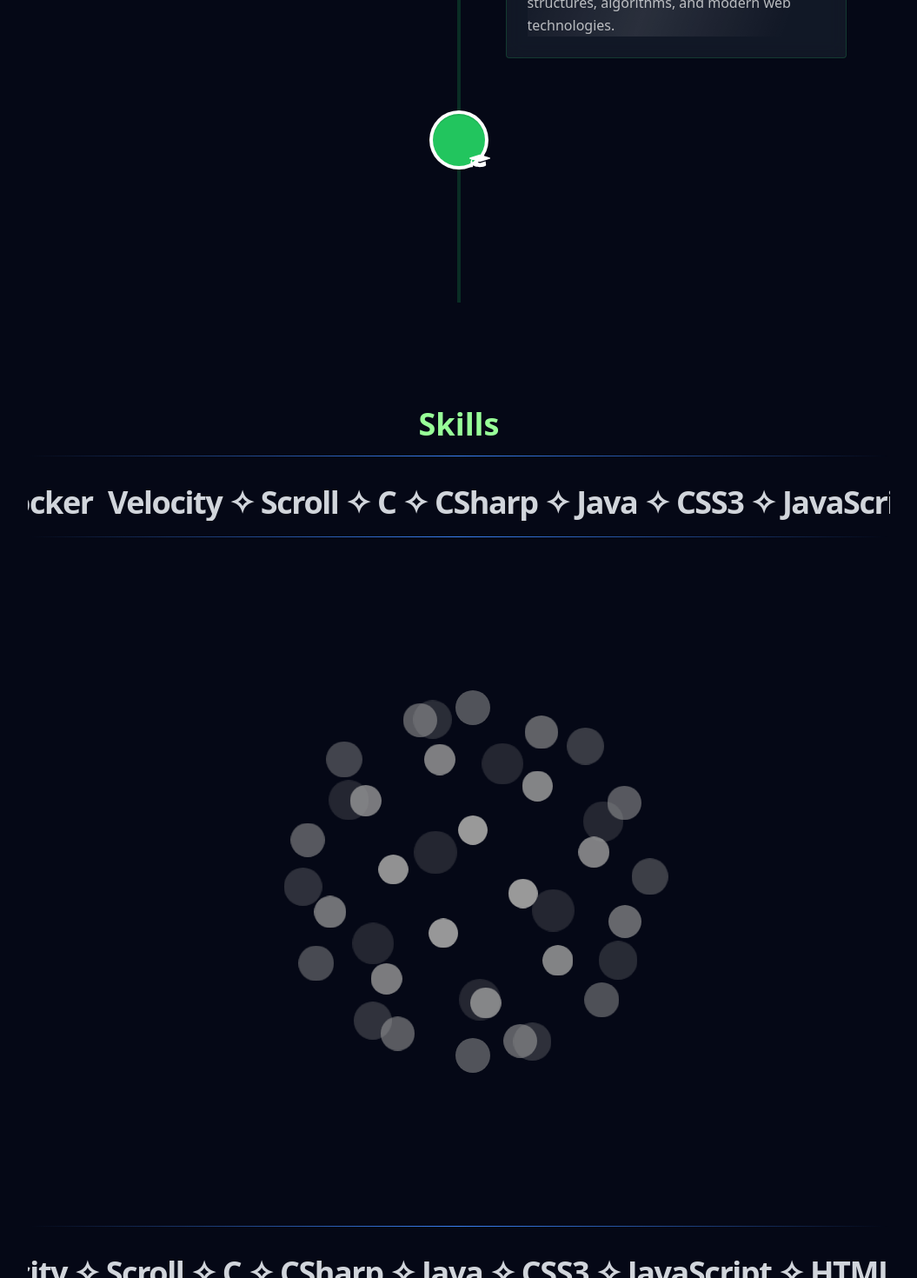
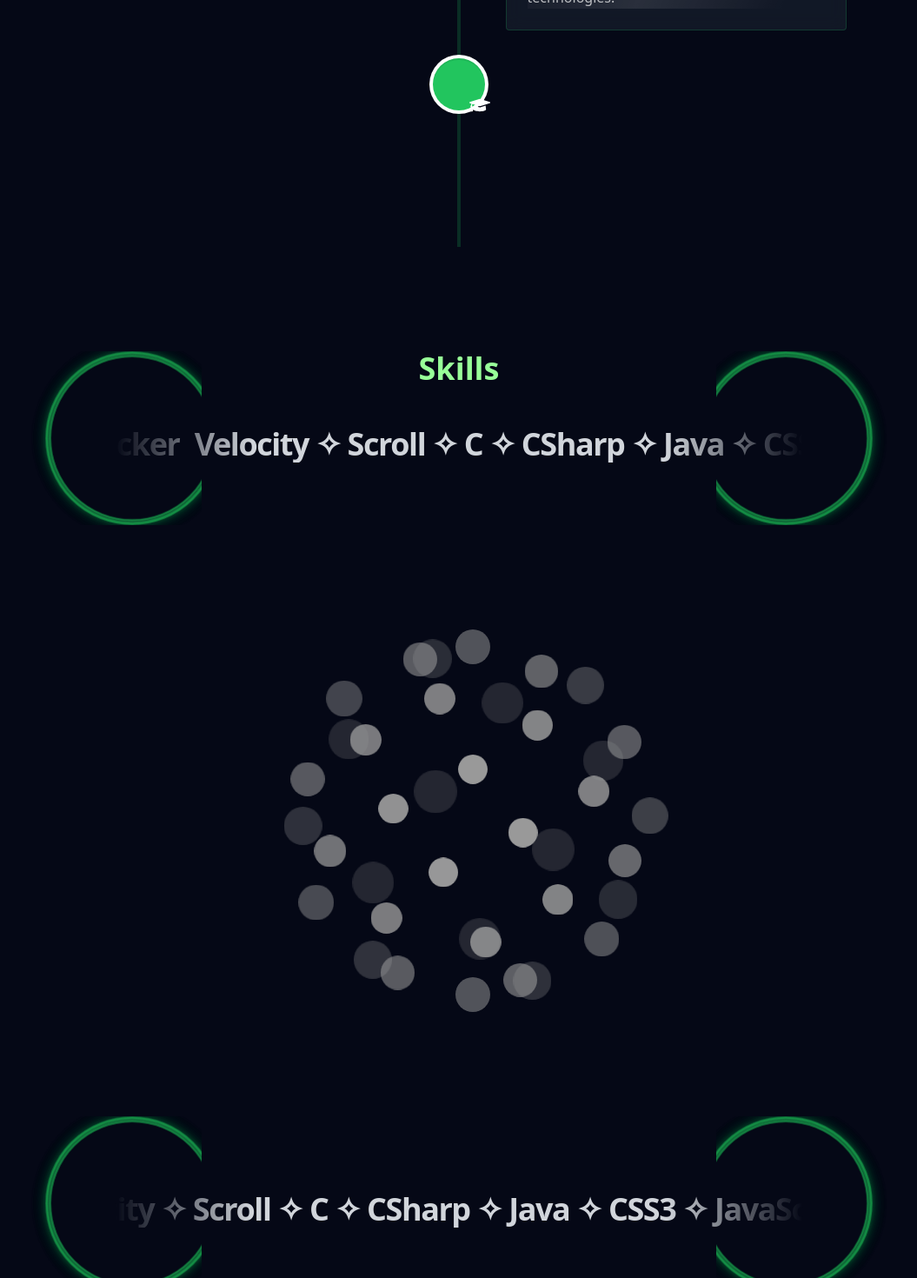
Before and after one commit to lord-rudra0/My-Portfolio, a React (Vite) app: page /about in a window 1280 px wide. Shown: the part 1080-2550 px from the top of the page at 87% size, without its empty margins (112-1167 px from the left). Built offline with nearby package versions, Linux system fonts and the light colour scheme.

Commit message:
circle added

```diff
--- a/src/components/Education.jsx
+++ b/src/components/Education.jsx
@@ -1,11 +1,24 @@
 import { VerticalTimeline, VerticalTimelineElement } from 'react-vertical-timeline-component';
 import 'react-vertical-timeline-component/style.min.css';
-import { motion } from 'framer-motion';
+import { motion, useScroll, useTransform } from 'framer-motion';
 import { FaGraduationCap } from 'react-icons/fa';
-import { useTheme } from '../context/ThemeContext'; // Import your theme context
+import { useTheme } from '../context/ThemeContext';
+import { useRef } from 'react';
 
 const Education = () => {
-  const { theme } = useTheme(); // Get current theme
+  const { theme } = useTheme();
+  const containerRef = useRef(null);
+
+  // Scroll animations setup
+  const { scrollYProgress } = useScroll({
+    target: containerRef,
+    offset: ["start end", "end start"]
+  });
+
+  // Transform values for scroll animations
+  const opacity = useTransform(scrollYProgress, [0, 0.2], [0, 1]);
+  const scale = useTransform(scrollYProgress, [0, 0.2], [0.8, 1]);
+  const y = useTransform(scrollYProgress, [0, 0.2], [100, 0]);
 
   // Define colors based on theme
   const colors = {
@@ -39,10 +52,39 @@ const Education = () => {
     backdropFilter: 'blur(10px)'
   };
 
+  // Animation variants for timeline elements
+  const cardVariants = {
+    hidden: { opacity: 0, y: 50 },
+    visible: {
+      opacity: 1,
+      y: 0,
+      transition: {
+        duration: 0.8,
+        ease: "easeOut"
+      }
+    }
+  };
+
+  const iconVariants = {
+    hidden: { scale: 0, rotate: -180 },
+    visible: {
+      scale: 1,
+      rotate: 0,
+      transition: {
+        duration: 0.8,
+        ease: "easeOut"
+      }
+    }
+  };
+
   return (
     <motion.div
-      initial="hidden"
-      animate="visible"
+      ref={containerRef}
+      style={{
+        opacity,
+        scale,
+        y
+      }}
       className="py-10"
     >
       <VerticalTimeline animate={true} lineColor={colors.border}>
@@ -55,6 +97,10 @@ const Education = () => {
           iconStyle={{ background: colors.icon, color: '#fff' }}
           icon={
             <motion.div
+              variants={iconVariants}
+              initial="hidden"
+              whileInView="visible"
+              viewport={{ once: true }}
               whileHover={{ rotate: 360 }}
               transition={{ duration: 0.8, ease: "easeInOut" }}
               className="w-full h-full flex items-center justify-center"
@@ -64,8 +110,11 @@ const Education = () => {
           }
         >
           <motion.div
+            variants={cardVariants}
+            initial="hidden"
+            whileInView="visible"
+            viewport={{ once: true }}
             whileHover={{ scale: 1.02 }}
-            transition={{ type: "spring", stiffness: 400, damping: 10 }}
             className="relative overflow-hidden group"
           >
             <h3 className="vertical-timeline-element-title text-xl font-bold" style={{ color: colors.text }}>
@@ -96,6 +145,10 @@ const Education = () => {
           iconStyle={{ background: colors.icon, color: '#fff' }}
           icon={
             <motion.div
+              variants={iconVariants}
+              initial="hidden"
+              whileInView="visible"
+              viewport={{ once: true }}
               whileHover={{ rotate: 360 }}
               transition={{ duration: 0.8, ease: "easeInOut" }}
               className="w-full h-full flex items-center justify-center"
@@ -105,8 +158,11 @@ const Education = () => {
           }
         >
           <motion.div
+            variants={cardVariants}
+            initial="hidden"
+            whileInView="visible"
+            viewport={{ once: true }}
             whileHover={{ scale: 1.02 }}
-            transition={{ type: "spring", stiffness: 400, damping: 10 }}
             className="relative overflow-hidden group"
           >
             <h3 className="vertical-timeline-element-title text-xl font-bold" style={{ color: colors.text }}>
@@ -128,7 +184,7 @@ const Education = () => {
           </motion.div>
         </VerticalTimelineElement>
 
-        {/* Full Stack Web Development - Make this the last education entry */}
+        {/* Full Stack Web Development */}
         <VerticalTimelineElement
           className="vertical-timeline-element--education"
           contentStyle={timelineElementStyle}
@@ -137,6 +193,10 @@ const Education = () => {
           iconStyle={{ background: colors.icon, color: '#fff' }}
           icon={
             <motion.div
+              variants={iconVariants}
+              initial="hidden"
+              whileInView="visible"
+              viewport={{ once: true }}
               whileHover={{ rotate: 360 }}
               transition={{ duration: 0.8, ease: "easeInOut" }}
               className="w-full h-full flex items-center justify-center"
@@ -146,8 +206,11 @@ const Education = () => {
           }
         >
           <motion.div
+            variants={cardVariants}
+            initial="hidden"
+            whileInView="visible"
+            viewport={{ once: true }}
             whileHover={{ scale: 1.02 }}
-            transition={{ type: "spring", stiffness: 400, damping: 10 }}
             className="relative overflow-hidden group"
           >
             <h3 className="vertical-timeline-element-title text-xl font-bold" style={{ color: colors.text }}>
@@ -168,21 +231,6 @@ const Education = () => {
             />
           </motion.div>
         </VerticalTimelineElement>
-
-        {/* Final dot - make this the very last element with isLast prop */}
-        {/* <VerticalTimelineElement
-          iconStyle={{ background: 'rgb(22, 163, 74)', color: '#fff' }}
-          icon={
-            <motion.div
-              whileHover={{ rotate: 360 }}
-              transition={{ duration: 0.8, ease: "easeInOut" }}
-              className="w-full h-full flex items-center justify-center"
-            >
-              <FaGraduationCap className="text-2xl" />
-            </motion.div>
-          }
-          isLast={true}
-        /> */}
       </VerticalTimeline>
 
       <style>
@@ -196,6 +244,12 @@ const Education = () => {
           .vertical-timeline-element:last-child .vertical-timeline-element-icon {
             margin-bottom: 0;
           }
+          .vertical-timeline-element {
+            margin: 2em 0;
+          }
+          .vertical-timeline.vertical-timeline--animate .vertical-timeline-element-content.is-hidden {
+            visibility: visible !important;
+          }
         `}
       </style>
     </motion.div>
--- a/src/components/magicui/scroll-based-velocity.jsx
+++ b/src/components/magicui/scroll-based-velocity.jsx
@@ -95,6 +95,7 @@ export function VelocityScroll({ defaultVelocity = 5, numRows = 2, children, cla
       )}
       {...props}
     >
+      {/* Remove the default gradient overlays */}
       {Array.from({ length: numRows }).map((_, i) => (
         <ParallaxText key={i} baseVelocity={defaultVelocity * (i % 2 === 0 ? 1 : -1)}>
           {children}
--- a/src/pages/About.jsx
+++ b/src/pages/About.jsx
@@ -18,6 +18,75 @@ const sectionVariants = {
   }
 };
 
+// Add this new CSS at the top of your About.jsx or in your styles
+const tunnelStyle = `
+  .tunnel-container {
+    position: relative;
+    width: 100%;
+    overflow: hidden;
+  }
+
+  .tunnel-entrance {
+    position: absolute;
+    top: 0;
+    bottom: 0;
+    width: 250px;
+    z-index: 20;
+    pointer-events: none;
+  }
+
+  .tunnel-left {
+    left: 0;
+    background: radial-gradient(
+      ellipse at left,
+      var(--color-primary) 0%,
+      var(--color-primary) 40%,
+      transparent 70%
+    );
+    transform-origin: left;
+    animation: tunnelPulseLeft 3s ease-in-out infinite;
+  }
+
+  .tunnel-right {
+    right: 0;
+    background: radial-gradient(
+      ellipse at right,
+      var(--color-primary) 0%,
+      var(--color-primary) 40%,
+      transparent 70%
+    );
+    transform-origin: right;
+    animation: tunnelPulseRight 3s ease-in-out infinite;
+  }
+
+  @keyframes tunnelPulseLeft {
+    0%, 100% { transform: scaleX(1); }
+    50% { transform: scaleX(1.1); }
+  }
+
+  @keyframes tunnelPulseRight {
+    0%, 100% { transform: scaleX(1); }
+    50% { transform: scaleX(1.1); }
+  }
+
+  .glow-line {
+    height: 2px;
+    background: linear-gradient(
+      90deg,
+      transparent 0%,
+      var(--color-accent) 50%,
+      transparent 100%
+    );
+    opacity: 0.6;
+    animation: glowPulse 2s ease-in-out infinite;
+  }
+
+  @keyframes glowPulse {
+    0%, 100% { opacity: 0.6; }
+    50% { opacity: 1; }
+  }
+`;
+
 const About = () => {
   const { theme } = useTheme();
 
@@ -28,6 +97,29 @@ const About = () => {
       exit={{ opacity: 0 }}
       className={`min-h-screen bg-${theme} text-white pt-20`}
     >
+      <style>
+        {`
+          .perspective-1000 {
+            perspective: 1000px;
+          }
+
+          @keyframes pulse {
+            0% { transform: translateZ(0) scale(1); }
+            100% { transform: translateZ(-20px) scale(0.95); }
+          }
+
+          @keyframes moveGradient {
+            0% { background-position: 0% 50%; }
+            100% { background-position: 100% 50%; }
+          }
+
+          .transform-gpu {
+            transform: translateZ(0);
+            will-change: transform;
+          }
+        `}
+      </style>
+
       <div className="max-w-screen-lg mx-auto px-4">
         <motion.div
           initial={{ opacity: 0, y: 20 }}
@@ -50,12 +142,53 @@ const About = () => {
 
         <div className="mt-20">
           <h1 className="text-4xl font-bold mb-12 text-center text-white">Skills</h1>
-          <div className="relative flex w-full flex-col items-center justify-center overflow-hidden mb-16">
+          <div className="relative flex w-full flex-col items-center justify-center overflow-visible mb-16 px-[100px]">
+            {/* First Skills Scroll */}
             <div className="w-full flex flex-col gap-[2px]">
-              {/* Top animated line */}
-              <div className="w-full h-[1px] bg-gradient-to-r from-transparent via-blue-500 to-transparent animate-pulse"></div>
+              <div className="relative w-full perspective-1000">
+                {/* Left Portal - Showing even more of the circle */}
+                <div className="absolute -left-[100px] top-1/2 -translate-y-1/2 w-[200px] h-[200px] z-10 overflow-hidden">
+                  <div className="absolute left-[10%] top-0 w-[200px] h-[200px]">
+                    {[...Array(8)].map((_, i) => (
+                      <div
+                        key={i}
+                        className="absolute inset-0 rounded-full border-2 border-green-500/30"
+                        style={{
+                          transform: `translateZ(${i * -10}px) scale(${1 - i * 0.05})`,
+                          animation: `pulse ${2 + i * 0.2}s infinite alternate`,
+                          boxShadow: `0 0 ${10 + i * 2}px rgba(34, 197, 94, ${0.2 - i * 0.02})`,
+                        }}
+                      />
+                    ))}
+                    <div className="absolute inset-[20%] rounded-full blur-md" />
+                  </div>
+                </div>
 
-              <VelocityScroll numRows={1} defaultVelocity={0.5}>
+                {/* Right Portal - Showing even more of the circle */}
+                <div className="absolute -right-[100px] top-1/2 -translate-y-1/2 w-[200px] h-[200px] z-10 overflow-hidden">
+                  <div className="absolute right-[10%] top-0 w-[200px] h-[200px]">
+                    {[...Array(8)].map((_, i) => (
+                      <div
+                        key={i}
+                        className="absolute inset-0 rounded-full border-2 border-green-500/30"
+                        style={{
+                          transform: `translateZ(${i * -10}px) scale(${1 - i * 0.05})`,
+                          animation: `pulse ${2 + i * 0.2}s infinite alternate`,
+                          boxShadow: `0 0 ${10 + i * 2}px rgba(34, 197, 94, ${0.2 - i * 0.02})`,
+                        }}
+                      />
+                    ))}
+                    <div className="absolute inset-[20%] rounded-full blur-md" />
+                  </div>
+                </div>
+
+                {/* VelocityScroll remains unchanged */}
+                <div className="relative z-20 transform-gpu">
+                  <VelocityScroll
+                    numRows={1}
+                    defaultVelocity={0.5}
+                    className="[mask-image:linear-gradient(to_right,transparent,white_20%,white_80%,transparent)]"
+                  >
                     <span className={`${theme === 'dark' ? 'text-gray-300' : 'text-gray-800'} text-4xl`}>
                       Velocity ✧ Scroll ✧ C ✧ CSharp ✧ Java ✧ CSS3 ✧ JavaScript ✧ HTML5 ✧ Python ✧ AssemblyScript ✧ TypeScript ✧
                       Vercel ✧ Render ✧ Netlify ✧ Heroku ✧ Firebase ✧ Bootstrap ✧ EJS ✧ ExpressJS ✧ FastAPI ✧ Flask ✧ Jinja ✧
@@ -63,20 +196,60 @@ const About = () => {
                       TensorFlow ✧ Git ✧ GitHub ✧ Unity ✧ Postman ✧ Docker
                     </span>
                   </VelocityScroll>
-
-              {/* Bottom animated line */}
-              <div className="w-full h-[1px] bg-gradient-to-r from-transparent via-blue-500 to-transparent animate-pulse"></div>
+                </div>
+              </div>
             </div>
 
             <div className="w-full mt-16">
               <Skill />
             </div>
 
+            {/* Second Skills Scroll - Apply the same changes */}
             <div className="w-full flex flex-col gap-[2px] mt-16">
-              {/* Top animated line */}
-              <div className="w-full h-[1px] bg-gradient-to-r from-transparent via-blue-500 to-transparent animate-pulse"></div>
+              <div className="relative w-full perspective-1000">
+                {/* Left Portal - Showing even more of the circle */}
+                <div className="absolute -left-[100px] top-1/2 -translate-y-1/2 w-[200px] h-[200px] z-10 overflow-hidden">
+                  <div className="absolute left-[10%] top-0 w-[200px] h-[200px]">
+                    {[...Array(8)].map((_, i) => (
+                      <div
+                        key={i}
+                        className="absolute inset-0 rounded-full border-2 border-green-500/30"
+                        style={{
+                          transform: `translateZ(${i * -10}px) scale(${1 - i * 0.05})`,
+                          animation: `pulse ${2 + i * 0.2}s infinite alternate`,
+                          boxShadow: `0 0 ${10 + i * 2}px rgba(34, 197, 94, ${0.2 - i * 0.02})`,
+                        }}
+                      />
+                    ))}
+                    <div className="absolute inset-[20%] rounded-full blur-md" />
+                  </div>
+                </div>
 
-              <VelocityScroll numRows={1} defaultVelocity={-0.5}>
+                {/* Right Portal - Showing even more of the circle */}
+                <div className="absolute -right-[100px] top-1/2 -translate-y-1/2 w-[200px] h-[200px] z-10 overflow-hidden">
+                  <div className="absolute right-[10%] top-0 w-[200px] h-[200px]">
+                    {[...Array(8)].map((_, i) => (
+                      <div
+                        key={i}
+                        className="absolute inset-0 rounded-full border-2 border-green-500/30"
+                        style={{
+                          transform: `translateZ(${i * -10}px) scale(${1 - i * 0.05})`,
+                          animation: `pulse ${2 + i * 0.2}s infinite alternate`,
+                          boxShadow: `0 0 ${10 + i * 2}px rgba(34, 197, 94, ${0.2 - i * 0.02})`,
+                        }}
+                      />
+                    ))}
+                    <div className="absolute inset-[20%] rounded-full blur-md" />
+                  </div>
+                </div>
+
+                {/* VelocityScroll remains unchanged */}
+                <div className="relative z-20 transform-gpu">
+                  <VelocityScroll
+                    numRows={1}
+                    defaultVelocity={-0.5}
+                    className="[mask-image:linear-gradient(to_right,transparent,white_20%,white_80%,transparent)]"
+                  >
                     <span className={`${theme === 'dark' ? 'text-gray-300' : 'text-gray-800'} text-4xl`}>
                       Velocity ✧ Scroll ✧ C ✧ CSharp ✧ Java ✧ CSS3 ✧ JavaScript ✧ HTML5 ✧ Python ✧ AssemblyScript ✧ TypeScript ✧
                       Vercel ✧ Render ✧ Netlify ✧ Heroku ✧ Firebase ✧ Bootstrap ✧ EJS ✧ ExpressJS ✧ FastAPI ✧ Flask ✧ Jinja ✧
@@ -84,9 +257,8 @@ const About = () => {
                       TensorFlow ✧ Git ✧ GitHub ✧ Unity ✧ Postman ✧ Docker
                     </span>
                   </VelocityScroll>
-
-              {/* Bottom animated line */}
-              <div className="w-full h-[1px] bg-gradient-to-r from-transparent via-blue-500 to-transparent animate-pulse"></div>
+                </div>
+              </div>
             </div>
           </div>
         </div>
--- a/tailwind.config.js
+++ b/tailwind.config.js
@@ -1,5 +1,5 @@
 /** @type {import('tailwindcss').Config} */
-export default {
+module.exports = {
   content: [
     "./index.html",
     "./src/**/*.{js,ts,jsx,tsx}",
@@ -67,7 +67,8 @@ export default {
   			shine: 'shine var(--duration) infinite linear',
   			'background-position-spin': 'background-position-spin 3000ms infinite alternate',
         'borderFlow': 'borderFlow 3s linear infinite',
-        'runningLine': 'runningLine 2s linear infinite'
+        'runningLine': 'runningLine 2s linear infinite',
+        'ping': 'ping 2s cubic-bezier(0, 0, 0.2, 1) infinite',
   		},
   		keyframes: {
   			shine: {
@@ -104,9 +105,25 @@ export default {
           '100%': {
             transform: 'translateX(100%) rotate(45deg)'
           }
-        }
-  		}
+        },
+        ping: {
+          '75%, 100%': {
+            transform: 'scale(1.5)',
+            opacity: 0,
+          },
+        },
+  		},
+  		backdropFilter: {
+  			'none': 'none',
+  			'blur': 'blur(4px)',
+  		},
+  		transformStyle: {
+  			'preserve-3d': 'preserve-3d',
+  		},
+  		perspective: {
+  			'none': 'none',
+  			'1000': '1000px',
+  		},
   	}
   },
-  plugins: [require("tailwindcss-animate")],
 }
```
Lines whose indentation alone changed are shown as unchanged.
